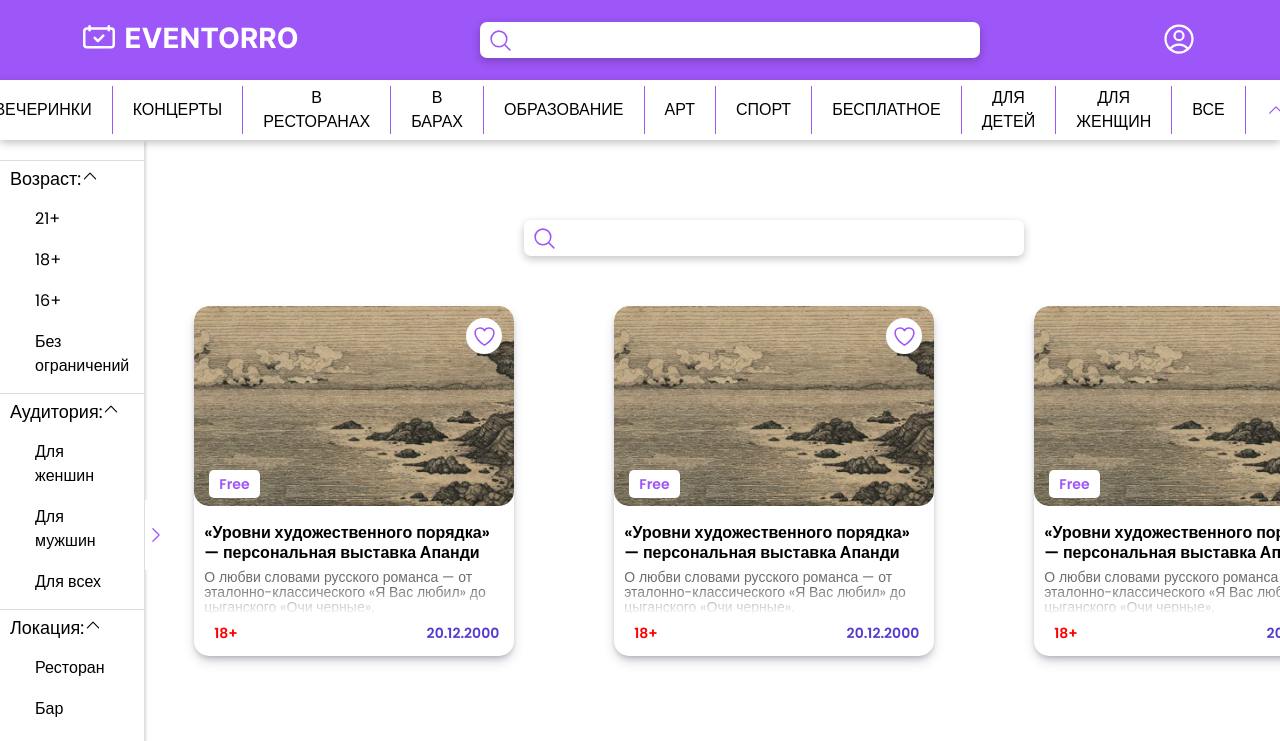
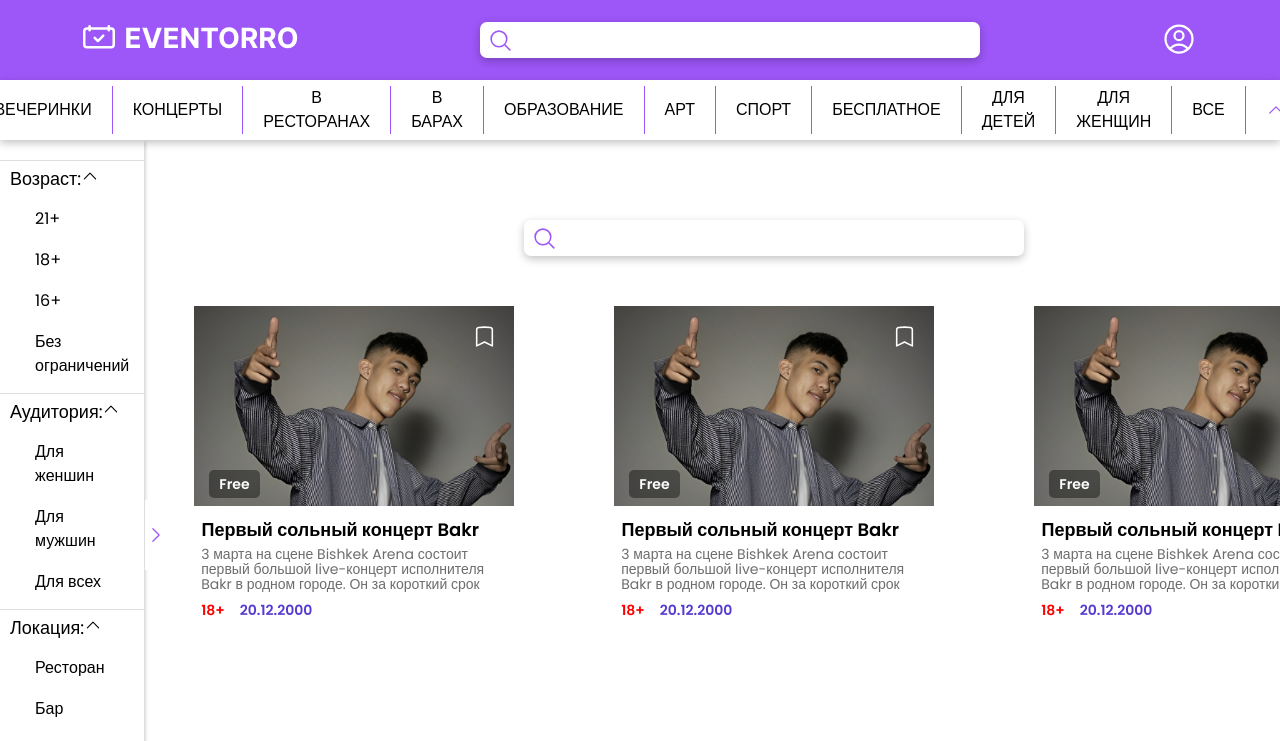
Before and after one commit to amangeldi0/eventero, a React (Vite) app: page / in a window 1280 px wide. Shown: the top 741 px of the page. Built offline with nearby package versions, Linux system fonts and the light colour scheme.

Commit message:
changed event card

```diff
--- a/src/features/EventCard/EventCard.module.scss
+++ b/src/features/EventCard/EventCard.module.scss
@@ -3,15 +3,14 @@
     width: 320px;
     height: 350px;
     position: relative;
-    border-radius: 15px;
     overflow: hidden;
-    box-shadow: rgb(50 50 93 / 25%) 0 6px 12px -2px, rgb(0 0 0 / 30%) 0 3px 7px -3px;
     background-color: var(--primary-color);
     transition: all .3s ease-out;
     cursor: pointer;
 
     &:hover{
         transform: translateY(-10px);
+        box-shadow: rgb(50 50 93 / 25%) 0 6px 12px -2px, rgb(0 0 0 / 30%) 0 3px 7px -3px;
     }
 }
 
@@ -23,12 +22,11 @@
         object-fit: cover;
         object-position: center;
         height: 200px;
-        border-radius: 15px;
     }
 }
 
 .eventInfo{
-    padding: 10px;
+    padding: 7px;
     display: flex;
     align-items: center;
     justify-content: space-between;
@@ -39,7 +37,6 @@
 .saveButton{
     width: 36px;
     height: 36px;
-    background-color: var(--primary-color);
     top: 12px;
     right: 12px;
     position: absolute;
@@ -52,21 +49,25 @@
 .heart{
     height: 25px;
     width: 25px;
-    color: var(--active-color);
+    color: var(--primary-color);
     cursor: pointer;
 
     &:hover {
-        fill: var(--active-color);
+        fill: var(--primary-color);
     }
 }
 
 .title {
-    font: var(--font-m);
-    font-weight: 600;
-    height: 40px;
-    text-align: left;
-    overflow: hidden;
-    line-height: 20px;
+    h3{
+        font: var(--font-l);
+        font-weight: 600;
+        max-height: 40px;
+        text-align: left;
+        overflow: hidden;
+        line-height: 20px;
+        color: var(--secondary-color);
+        margin-left: -28px;
+    }
 }
 
 .description{
@@ -80,15 +81,6 @@
     color: #6d6d6d;
 }
 
-.descriptionOverflow{
-    position: absolute;
-    width: 100%;
-    height: 25px;
-    background: linear-gradient(to top, rgb(255 255 255 / 100%) , rgb(255 255 255 / 10%));
-    bottom: 0;
-    right: 0;
-}
-
 .price{
     position: absolute;
     bottom: 15px;
@@ -96,8 +88,8 @@
     padding: 3px 10px;
     border-radius: 5px;
     text-align: center;
-    color: var(--active-color);
-    background-color: var(--primary-color);
+    color: var(--primary-color);
+    background: rgb(0 0 0 / 40%);
     cursor: pointer;
     font: var(--font-sm);
     font-weight: 600;
@@ -106,7 +98,8 @@
 .addition {
     width: 100%;
     display: flex;
-    justify-content: space-between;
+    justify-content: flex-start;
+    gap: 5px;
 }
 
 .additionField {
@@ -118,5 +111,6 @@
     span{
         color: red;
         padding-left: 5px;
+        margin-left: -10px
     }
 }
--- a/src/features/EventCard/EventCard.tsx
+++ b/src/features/EventCard/EventCard.tsx
@@ -1,28 +1,28 @@
-
-import { HeartIcon } from '@heroicons/react/24/outline';
 import { Link } from 'react-router-dom';
 
-import example from '@/shared/assets/example.jpeg';
+import { BookmarkIcon } from '@heroicons/react/24/outline';
+import bakr from '@/shared/assets/bakr.png';
 
 import cls from './EventCard.module.scss';
 
 export const EventCard = () => {
     const amanf = 'evnt';
     return (
+        <Link to="/event">
             <div className={cls.eventCard}>
                 <div className={cls.eventImage}>
-                <img src={example} alt="exam" />
+                    <img src={bakr} alt="exam" />
                     <div className={cls.price}>Free</div>
                 </div>
                 <div className={cls.saveButton}>
-                <HeartIcon className={cls.heart} />
+                    <BookmarkIcon className={cls.heart} />
                 </div>
                 <div className={cls.eventInfo}>
                     <div className={cls.title}>
-                    «Уровни художественного порядка» — персональная выставка Апанди Магомедова
+                        <h3>Первый сольный концерт Bakr</h3>
                     </div>
                     <div className={cls.description}>
-                    О любви словами русского романса — от эталонно-классического «Я Вас любил» до цыганского «Очи черные».
+                        3 марта на сцене Bishkek Arena состоит первый большой live-концерт исполнителя Bakr в родном городе. Он за короткий срок сумел стать неотъемлемой частью музыкальной индустрии. Начиная с первых треков Bakr прорывается на лидирующие строчки хит-парадов, его треки попадают в мировой чарт Shazam и занимают лидирующие позиции во всех чартах России и Азии. Лиричные мотивы, драйвовый речитатив, танцевальный бит в купе с потрясающей энергетикой артиста и живыми инструментами образуют гремучую смесь , которая разорвет сердце каждого зрителя на концерте Бакра. Не упустите возможность стать частью этого большого праздника любви к музыке!
                         <div className={cls.descriptionOverflow} />
                     </div>
                     <div className={cls.addition}>
@@ -35,5 +35,6 @@ export const EventCard = () => {
                     </div>
                 </div>
             </div>
+        </Link>
     );
 };
--- /dev/null
+++ b/src/pages/EventPage/ui/Poster.tsx
@@ -0,0 +1,38 @@
+import React from 'react';
+
+import { BookmarkIcon, CalendarDaysIcon, MapPinIcon } from '@heroicons/react/24/outline';
+import Event from '@/shared/assets/bakr.png';
+import { classnames } from '@/shared/helpers/classnames';
+
+import cls from '@/pages/EventPage/EventPage.module.scss';
+
+export const Poster = () => (
+    <div className={cls.poster}>
+        <button type="button" className={cls.save}>
+            <BookmarkIcon className={cls.saveIcon} />
+        </button>
+        <div className={cls.ageLimit}><span>18+</span></div>
+        <div className={cls.info}>
+            <div className={cls.inlineText}>
+                <p>Концерт</p>
+            </div>
+            <h1>Первый сольный концерт Bakr</h1>
+            <div className={cls.mainInfo}>
+                <div className={cls.infoWithIcon}>
+                    <CalendarDaysIcon className={cls.icon} />
+                    <h4>
+                        3-марта 14:30
+                    </h4>
+                </div>
+                <div className={cls.infoWithIcon}>
+                    <MapPinIcon className={classnames(cls.icon, {}, [cls.map])} id={cls.Map} />
+                    <h4>
+                        Ул. Киевская, 1/8
+                    </h4>
+                </div>
+            </div>
+        </div>
+        <img src={Event} alt="Oops" />
+        <div className={cls.shadow} />
+    </div>
+);
```
Lines whose indentation alone changed are shown as unchanged.
